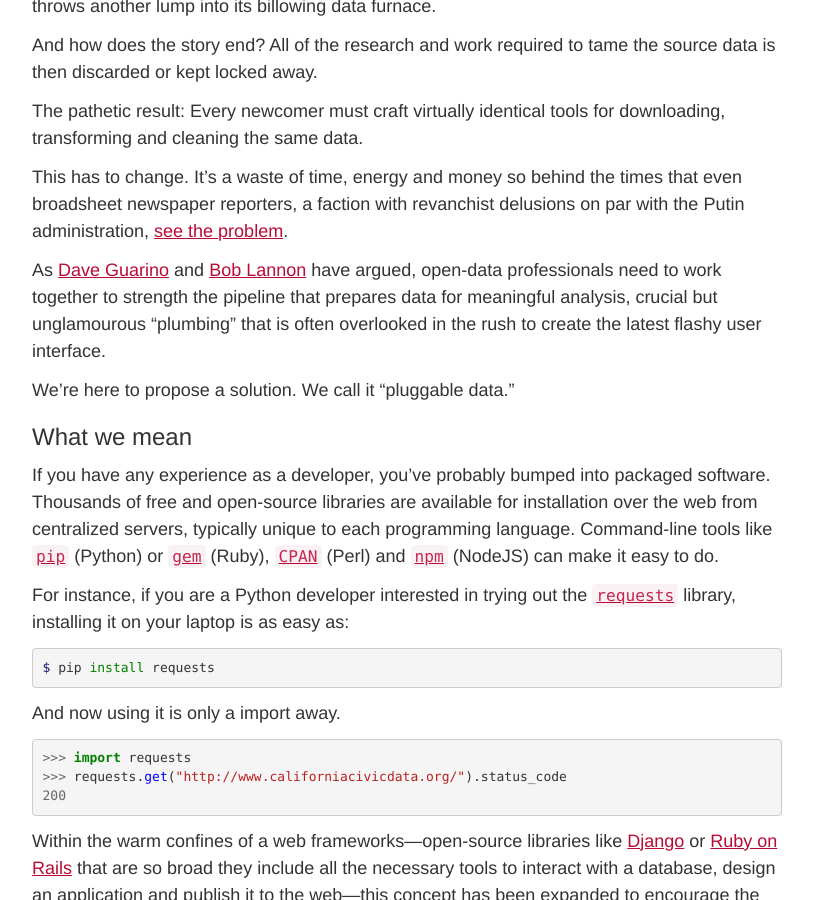
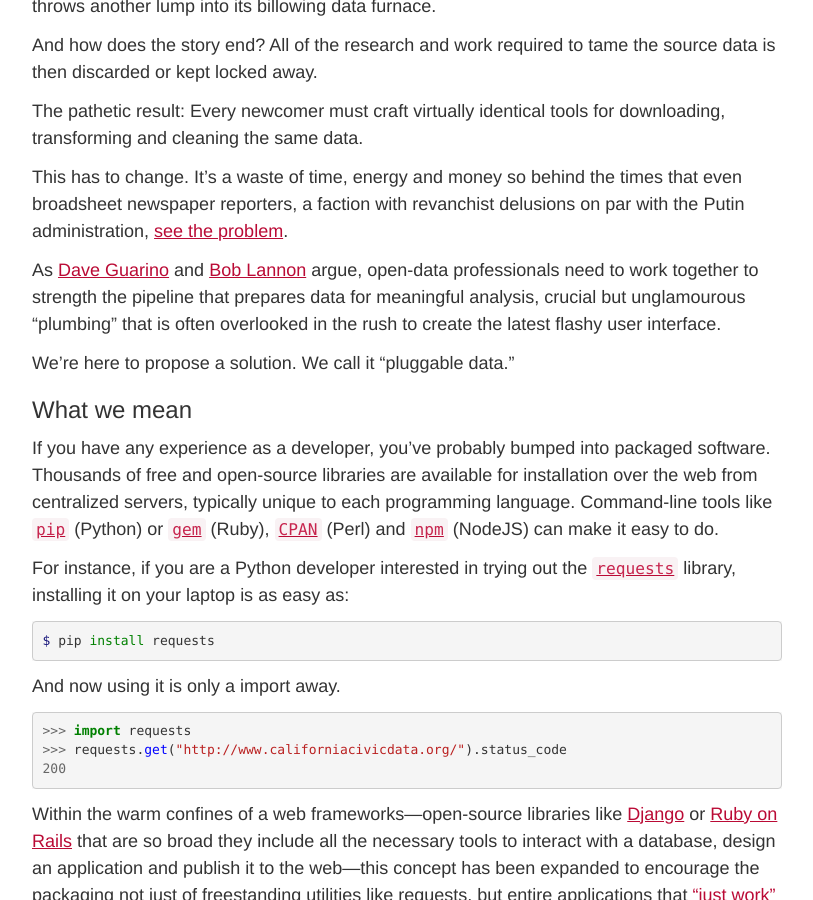
Before and after one commit to palewire/californiacivicdata.org, a Jekyll site: the page built from _posts/2015-01-01-pluggable-data.markdown, in a window 1280 px wide and 900 px high, scrolled down 466 px. Shown: the whole window, without its empty margins (38-851 px from the left). Built offline with Jekyll 4.4.1, drawn with Linux system fonts in a browser that asks for light colours.

Commit message:
Updated 2015-01-01-pluggable-data.markdown

```diff
--- a/_posts/2015-01-01-pluggable-data.markdown
+++ b/_posts/2015-01-01-pluggable-data.markdown
@@ -22,7 +22,7 @@ The pathetic result: Every newcomer must craft virtually identical tools for dow
 
 This has to change. It’s a waste of time, energy and money so behind the times that even broadsheet newspaper reporters, a faction with revanchist delusions on par with the Putin administration, [see the problem](http://www.nytimes.com/2014/08/18/technology/for-big-data-scientists-hurdle-to-insights-is-janitor-work.html?_r=0).
 
-As [Dave Guarino](http://daguar.github.io/2014/03/17/etl-for-america/) and [Bob Lannon](http://sunlightfoundation.com/blog/2014/03/21/data-plumbers/) have argued, open-data professionals need to work together to strength the pipeline that prepares data for meaningful analysis, crucial but unglamourous "plumbing" that is often overlooked in the rush to create the latest flashy user interface.
+As [Dave Guarino](http://daguar.github.io/2014/03/17/etl-for-america/) and [Bob Lannon](http://sunlightfoundation.com/blog/2014/03/21/data-plumbers/) argue, open-data professionals need to work together to strength the pipeline that prepares data for meaningful analysis, crucial but unglamourous "plumbing" that is often overlooked in the rush to create the latest flashy user interface.
 
 We're here to propose a solution. We call it "pluggable data."
 
```
